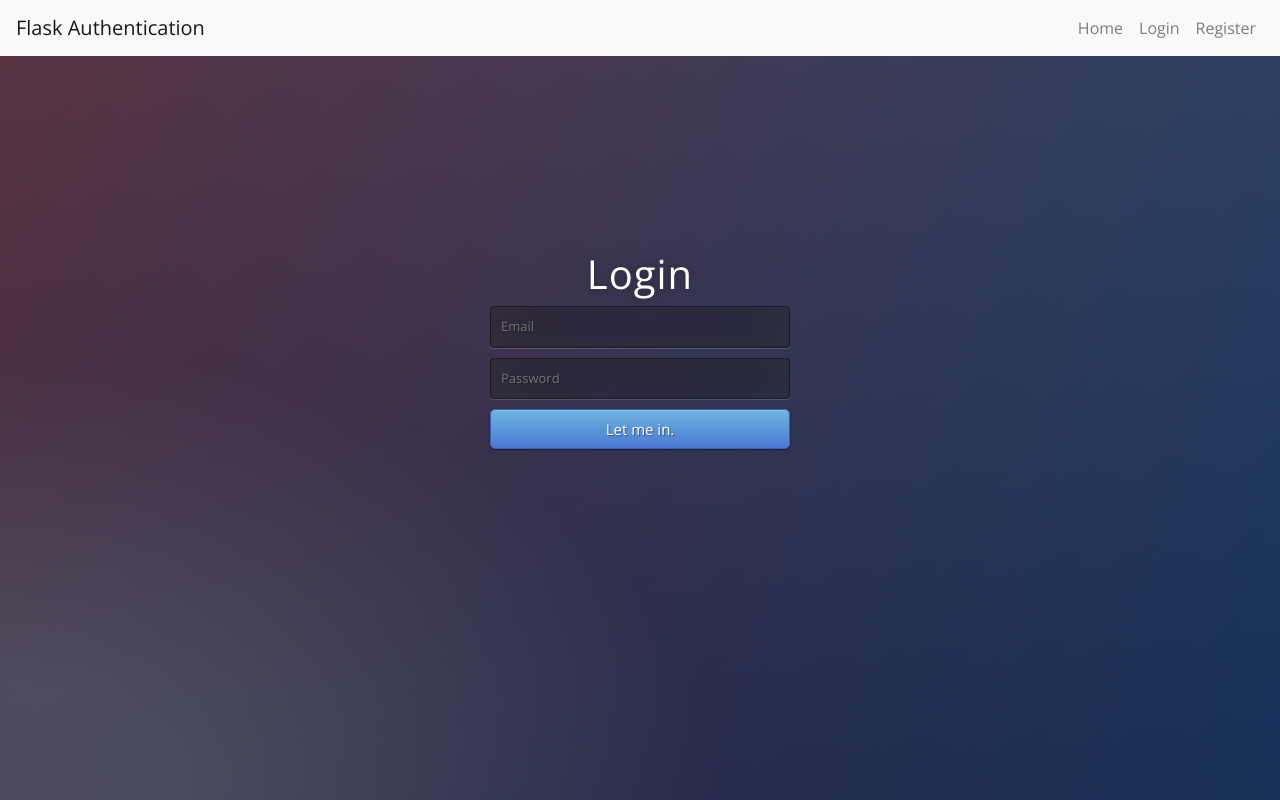
After one commit to Cyrus245/Flask-blog-with-auth, a Flask app: page /login in a window 1280 px wide. The commit adds this page. Run offline with Flask 2, Linux system fonts and the light colour scheme; some libraries are stand-ins or nearby versions.

Commit message:
- Flask-Login authentication implemented

```diff
--- a/main.py
+++ b/main.py
@@ -1,16 +1,26 @@
 from datetime import datetime
-
-from flask import Flask, render_template, redirect, url_for
+from flask import Flask, render_template, redirect, url_for, request, send_from_directory, flash
 from flask_bootstrap import Bootstrap
 from flask_ckeditor import CKEditor
 from flask_sqlalchemy import SQLAlchemy
-
 from Forms.create_post_form import CreatePostForm
+from flask_login import UserMixin, login_user, logout_user
+from werkzeug.security import generate_password_hash, check_password_hash
+from flask_login import LoginManager, login_required, current_user
 
 app = Flask(__name__)
 app.config['SECRET_KEY'] = '8BYkEfBA6O6donzWlSihBXox7C0sKR6b'
 ckeditor = CKEditor(app)
 Bootstrap(app)
+
+login_manager = LoginManager()
+login_manager.init_app(app)
+
+
+@login_manager.user_loader
+def load_user(user_id):
+    return User.get(user_id)
+
 
 ##CONNECT TO DB
 app.config['SQLALCHEMY_DATABASE_URI'] = 'sqlite:///posts.db'
@@ -27,6 +37,39 @@ class BlogPost(db.Model):
     body = db.Column(db.Text, nullable=False)
     author = db.Column(db.String(250), nullable=False)
     img_url = db.Column(db.String(250), nullable=False)
+
+
+class User(UserMixin, db.Model):
+    id = db.Column(db.Integer, primary_key=True)
+    email = db.Column(db.String(100), unique=True)
+    password = db.Column(db.String(100))
+    name = db.Column(db.String(1000))
+
+    def __init__(self, email, password, name):
+        self.email = email
+        self.password = password
+        self.name = name
+
+    def get_id(self):
+        return str(self.id)  # Convert id to string since Flask-Login expects unicode strings
+
+    @staticmethod
+    def get(user_id):
+        return User.query.get(int(user_id))  # Convert user_id to integer before querying the database
+
+    def is_authenticated(self):
+        # Define your authentication logic here
+        return True  # For simplicity, always return True. Implement your logic accordingly.
+
+    def is_active(self):
+        # Define your activation logic here
+        return True  # For simplicity, always return True. Implement your logic accordingly.
+
+    def is_anonymous(self):
+        return False  # Since we don't support anonymous users, always return False
+
+
+# db.create_all()
 
 
 @app.route('/')
@@ -106,5 +149,91 @@ def delete_post(post_id):
     return redirect(url_for('get_all_posts'))
 
 
+@app.route('/user')
+def all_user():
+    results = db.session.query(User).all()
+    for result in results:
+        print(result.password)
+    return "user"
+
+
+@app.route('/login', methods=['GET', 'POST'])
+def login():
+    if request.method == "POST":
+        email = request.form["email"]
+        password = request.form['password']
+        user = User.query.filter_by(email=email).first()
+
+        if user and check_password_hash(user.password, password):
+            login_user(user)
+
+            return redirect(url_for('secrets', name=user.name, logged_in=current_user.is_authenticated()))
+        if not check_password_hash(user.password, password):
+            flash("password is incorrect")
+            return redirect(url_for('login'))
+        else:
+            flash(f"{request.form['email']} isn't found in the database")
+            return redirect(url_for('login'))
+
+    return render_template('login.html', logged_in=current_user.is_authenticated)
+
+
+@app.route('/logout', methods=['GET'])
+def logout():
+    logout_user()
+    return redirect(url_for('login'))
+
+
+@app.route('/register', methods=['GET', 'POST'])
+def register_user():
+    if request.method == "POST":
+        # Check if the email already exists in the database
+
+        if User.query.filter_by(email=request.form["email"]).first():
+            flash(f'You Have already signed up using {request.form["email"]} ,Log in instead!')
+            return redirect(url_for('login'))
+        else:
+            # If the email does not exist, hash the password and create a new user
+            hashed_password = generate_password_hash(request.form["password"], method='pbkdf2:sha256', salt_length=8)
+            print(hashed_password)
+            new_user = User(
+                email=request.form["email"],
+                password=hashed_password,
+                name=request.form["name"]
+            )
+
+            # Add the new user to the database
+            db.session.add(new_user)
+            db.session.commit()
+
+            # Log in the new user
+            login_user(new_user)
+
+            # Redirect to a page for authenticated users, passing the user's name as a parameter
+            return redirect(url_for('secrets', name=request.form["name"]))
+
+    # If the request method is GET, render the registration template
+    return render_template('register.html', logged_in=current_user.is_authenticated)
+
+
+@app.route('/download', methods=['GET'])
+@login_required
+def download_file():
+    """This route will download a file """
+    # downloading file dynamically
+    return send_from_directory('static/files', filename='cheat_sheet.pdf', as_attachment=True)
+
+
+@app.route('/secrets/<name>', methods=["GET"])
+@login_required
+def secrets(name):
+    return render_template('secrets.html', name=name, logged_in=current_user.is_authenticated)
+
+
+@login_manager.user_loader
+def load_user(user_id):
+    return User.get(user_id)
+
+
 if __name__ == "__main__":
     app.run(host='0.0.0.0', port=5000, debug=True)
--- /dev/null
+++ b/static/css/styles.css
@@ -0,0 +1,71 @@
+@import url(https://fonts.googleapis.com/css?family=Open+Sans);
+.btn { display: inline-block; *display: inline; *zoom: 1; padding: 4px 10px 4px; margin-bottom: 0; font-size: 13px; line-height: 18px; color: #333333; text-align: center;text-shadow: 0 1px 1px rgba(255, 255, 255, 0.75); vertical-align: middle; background-color: #f5f5f5; background-image: -moz-linear-gradient(top, #ffffff, #e6e6e6); background-image: -ms-linear-gradient(top, #ffffff, #e6e6e6); background-image: -webkit-gradient(linear, 0 0, 0 100%, from(#ffffff), to(#e6e6e6)); background-image: -webkit-linear-gradient(top, #ffffff, #e6e6e6); background-image: -o-linear-gradient(top, #ffffff, #e6e6e6); background-image: linear-gradient(top, #ffffff, #e6e6e6); background-repeat: repeat-x; filter: progid:dximagetransform.microsoft.gradient(startColorstr=#ffffff, endColorstr=#e6e6e6, GradientType=0); border-color: #e6e6e6 #e6e6e6 #e6e6e6; border-color: rgba(0, 0, 0, 0.1) rgba(0, 0, 0, 0.1) rgba(0, 0, 0, 0.25); border: 1px solid #e6e6e6; -webkit-border-radius: 4px; -moz-border-radius: 4px; border-radius: 4px; -webkit-box-shadow: inset 0 1px 0 rgba(255, 255, 255, 0.2), 0 1px 2px rgba(0, 0, 0, 0.05); -moz-box-shadow: inset 0 1px 0 rgba(255, 255, 255, 0.2), 0 1px 2px rgba(0, 0, 0, 0.05); box-shadow: inset 0 1px 0 rgba(255, 255, 255, 0.2), 0 1px 2px rgba(0, 0, 0, 0.05); cursor: pointer; *margin-left: .3em; }
+.btn:hover, .btn:active, .btn.active, .btn.disabled, .btn[disabled] { background-color: #e6e6e6; }
+.btn-large { padding: 9px 14px; font-size: 15px; line-height: normal; -webkit-border-radius: 5px; -moz-border-radius: 5px; border-radius: 5px; }
+.btn:hover { color: #333333; text-decoration: none; background-color: #e6e6e6; background-position: 0 -15px; -webkit-transition: background-position 0.1s linear; -moz-transition: background-position 0.1s linear; -ms-transition: background-position 0.1s linear; -o-transition: background-position 0.1s linear; transition: background-position 0.1s linear; }
+.btn-primary, .btn-primary:hover { text-shadow: 0 -1px 0 rgba(0, 0, 0, 0.25); color: #ffffff; }
+.btn-primary.active { color: rgba(255, 255, 255, 0.75); }
+.btn-primary { background-color: #4a77d4; background-image: -moz-linear-gradient(top, #6eb6de, #4a77d4); background-image: -ms-linear-gradient(top, #6eb6de, #4a77d4); background-image: -webkit-gradient(linear, 0 0, 0 100%, from(#6eb6de), to(#4a77d4)); background-image: -webkit-linear-gradient(top, #6eb6de, #4a77d4); background-image: -o-linear-gradient(top, #6eb6de, #4a77d4); background-image: linear-gradient(top, #6eb6de, #4a77d4); background-repeat: repeat-x; filter: progid:dximagetransform.microsoft.gradient(startColorstr=#6eb6de, endColorstr=#4a77d4, GradientType=0);  border: 1px solid #3762bc; text-shadow: 1px 1px 1px rgba(0,0,0,0.4); box-shadow: inset 0 1px 0 rgba(255, 255, 255, 0.2), 0 1px 2px rgba(0, 0, 0, 0.5); }
+.btn-primary:hover, .btn-primary:active, .btn-primary.active, .btn-primary.disabled, .btn-primary[disabled] { filter: none; background-color: #4a77d4; }
+.btn-block { width: 100%; display:block; margin-bottom:20px; }
+
+* { -webkit-box-sizing:border-box; -moz-box-sizing:border-box; -ms-box-sizing:border-box; -o-box-sizing:border-box; box-sizing:border-box; }
+
+html { width: 100%; height:100%; overflow:hidden; }
+
+body {
+	width: 100%;
+	height:100%;
+	font-family: 'Open Sans', sans-serif;
+	background: #092756;
+	background: -moz-radial-gradient(0% 100%, ellipse cover, rgba(104,128,138,.4) 10%,rgba(138,114,76,0) 40%),-moz-linear-gradient(top,  rgba(57,173,219,.25) 0%, rgba(42,60,87,.4) 100%), -moz-linear-gradient(-45deg,  #670d10 0%, #092756 100%);
+	background: -webkit-radial-gradient(0% 100%, ellipse cover, rgba(104,128,138,.4) 10%,rgba(138,114,76,0) 40%), -webkit-linear-gradient(top,  rgba(57,173,219,.25) 0%,rgba(42,60,87,.4) 100%), -webkit-linear-gradient(-45deg,  #670d10 0%,#092756 100%);
+	background: -o-radial-gradient(0% 100%, ellipse cover, rgba(104,128,138,.4) 10%,rgba(138,114,76,0) 40%), -o-linear-gradient(top,  rgba(57,173,219,.25) 0%,rgba(42,60,87,.4) 100%), -o-linear-gradient(-45deg,  #670d10 0%,#092756 100%);
+	background: -ms-radial-gradient(0% 100%, ellipse cover, rgba(104,128,138,.4) 10%,rgba(138,114,76,0) 40%), -ms-linear-gradient(top,  rgba(57,173,219,.25) 0%,rgba(42,60,87,.4) 100%), -ms-linear-gradient(-45deg,  #670d10 0%,#092756 100%);
+	background: -webkit-radial-gradient(0% 100%, ellipse cover, rgba(104,128,138,.4) 10%,rgba(138,114,76,0) 40%), linear-gradient(to bottom,  rgba(57,173,219,.25) 0%,rgba(42,60,87,.4) 100%), linear-gradient(135deg,  #670d10 0%,#092756 100%);
+	filter: progid:DXImageTransform.Microsoft.gradient( startColorstr='#3E1D6D', endColorstr='#092756',GradientType=1 );
+}
+
+a {
+    text-decoration: none;
+    text-align: center;
+}
+p {
+    color: #ee6f57;
+    text-align: center;
+}
+
+.box {
+	position: absolute;
+	top: 50%;
+	left: 50%;
+	margin: -150px 0 0 -150px;
+	width:300px;
+	height:300px;
+}
+.box h1 { color: #fff; text-shadow: 0 0 10px rgba(0,0,0,0.3); letter-spacing:1px; text-align:center; }
+.container {
+    margin-top: 10rem;
+	text-align: center;
+}
+.container h1 { color: #fff; text-shadow: 0 0 10px rgba(0,0,0,0.3); letter-spacing:1px; text-align:center; }
+input {
+	width: 100%;
+	margin-bottom: 10px;
+	background: rgba(0,0,0,0.3);
+	border: none;
+	outline: none;
+	padding: 10px;
+	font-size: 13px;
+	color: #fff;
+	text-shadow: 1px 1px 1px rgba(0,0,0,0.3);
+	border: 1px solid rgba(0,0,0,0.3);
+	border-radius: 4px;
+	box-shadow: inset 0 -5px 45px rgba(100,100,100,0.2), 0 1px 1px rgba(255,255,255,0.2);
+	-webkit-transition: box-shadow .5s ease;
+	-moz-transition: box-shadow .5s ease;
+	-o-transition: box-shadow .5s ease;
+	-ms-transition: box-shadow .5s ease;
+	transition: box-shadow .5s ease;
+}
+input:focus { box-shadow: inset 0 -5px 45px rgba(100,100,100,0.4), 0 1px 1px rgba(255,255,255,0.2); }
--- /dev/null
+++ b/templates/base.html
@@ -0,0 +1,45 @@
+<!DOCTYPE html>
+<html>
+
+<head>
+    <meta charset="utf-8">
+    <meta http-equiv="X-UA-Compatible" content="IE=edge">
+    <meta name="viewport" content="width=device-width, initial-scale=1">
+    <title>Flask Authentication</title>
+    <link rel="stylesheet" href="https://stackpath.bootstrapcdn.com/bootstrap/4.5.2/css/bootstrap.min.css">
+    <link rel="stylesheet" href="{{ url_for('static', filename='css/styles.css') }}">
+</head>
+
+<body>
+
+<nav class="navbar navbar-expand-lg navbar-light bg-light">
+    <a class="navbar-brand" href="/">Flask Authentication</a>
+    <div class="collapse navbar-collapse">
+        <ul class="navbar-nav ml-auto">
+            <li class="nav-item">
+                <a class="nav-link" href="{{ url_for('get_all_posts') }}">Home</a>
+            </li>
+            {% if not logged_in: %}
+                <li class="nav-item">
+                    <a class="nav-link" href="{{ url_for('login') }}">Login</a>
+                </li>
+                <li class="nav-item">
+                    <a class="nav-link" href="{{ url_for('register_user') }}">Register</a>
+                </li>
+            {% else %}
+                <li class="nav-item">
+                    <a class="nav-link" href="{{ url_for('logout') }}">Log Out</a>
+                </li>
+            {% endif %}
+
+
+        </ul>
+
+
+    </div>
+</nav>
+{% block content %}
+{% endblock %}
+</body>
+
+</html>
--- /dev/null
+++ b/templates/login.html
@@ -0,0 +1,22 @@
+{% extends "base.html" %}
+{% block content %}
+
+    <div class="box">
+        <h1>Login</h1>
+        {% with messages = get_flashed_messages() %}
+            {% if messages %}
+                <ul class=flashes>
+                    {% for message in messages %}
+                        <li style="text-align:center; color: red" >{{ message }}</li>
+                    {% endfor %}
+                </ul>
+            {% endif %}
+        {% endwith %}
+        <form action="{{ url_for('login') }}" method="post">
+            <input type="text" name="email" placeholder="Email" required="required"/>
+            <input type="password" name="password" placeholder="Password" required="required"/>
+            <button type="submit" class="btn btn-primary btn-block btn-large">Let me in.</button>
+        </form>
+    </div>
+
+{% endblock %}
```
Also changed, not shown: templates/header.html (+17 -5 lines), templates/register.html (added, +23 -0 lines), templates/secrets.html (added, +8 -0 lines), posts.db, users.db (added), 1 other file.
